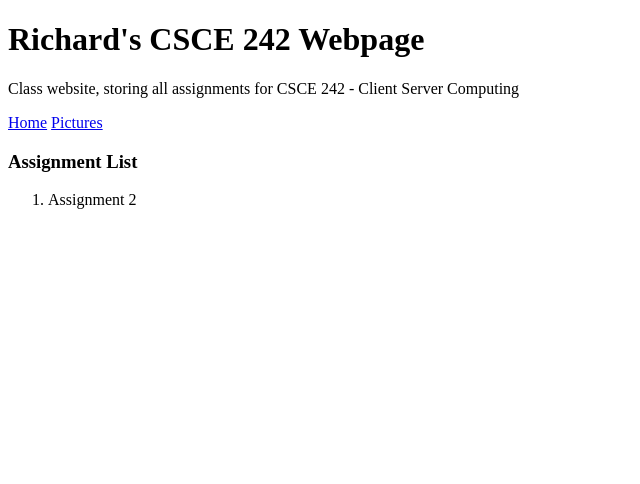
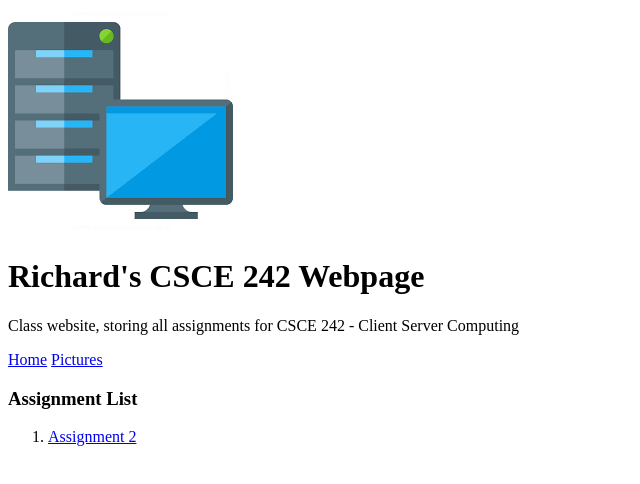
Before and after one commit to Richard-Black/richard-black.github.io, a plain HTML site: page index.html in a window 1280 px wide. Shown: the whole page, without its empty margins (0-640 px from the left). Drawn offline with Linux system fonts and the light colour scheme.

Commit message:
added assignment 2

```diff
--- a/index.html
+++ b/index.html
@@ -1,8 +1,10 @@
 <!Doctype html>
 <html>
     <head>
+        <meta charset="utf-8" />
         <title>richard-black.github.io</title>
     </head>
+            <img src="images/home.png" alt="home page">
     <body>
         <h1>Richard's CSCE 242 Webpage</h1>
         <p>
@@ -13,7 +15,7 @@
 
         <h3>Assignment List</h3>
         <ol>
-            <li>Assignment 2</li>
+            <li><a href="Assignment2.html">Assignment 2</a></li>
         </ol>
     </body>
 </html>
```
Also changed, not shown: :Assignment2.html (added, +11 -0 lines).
